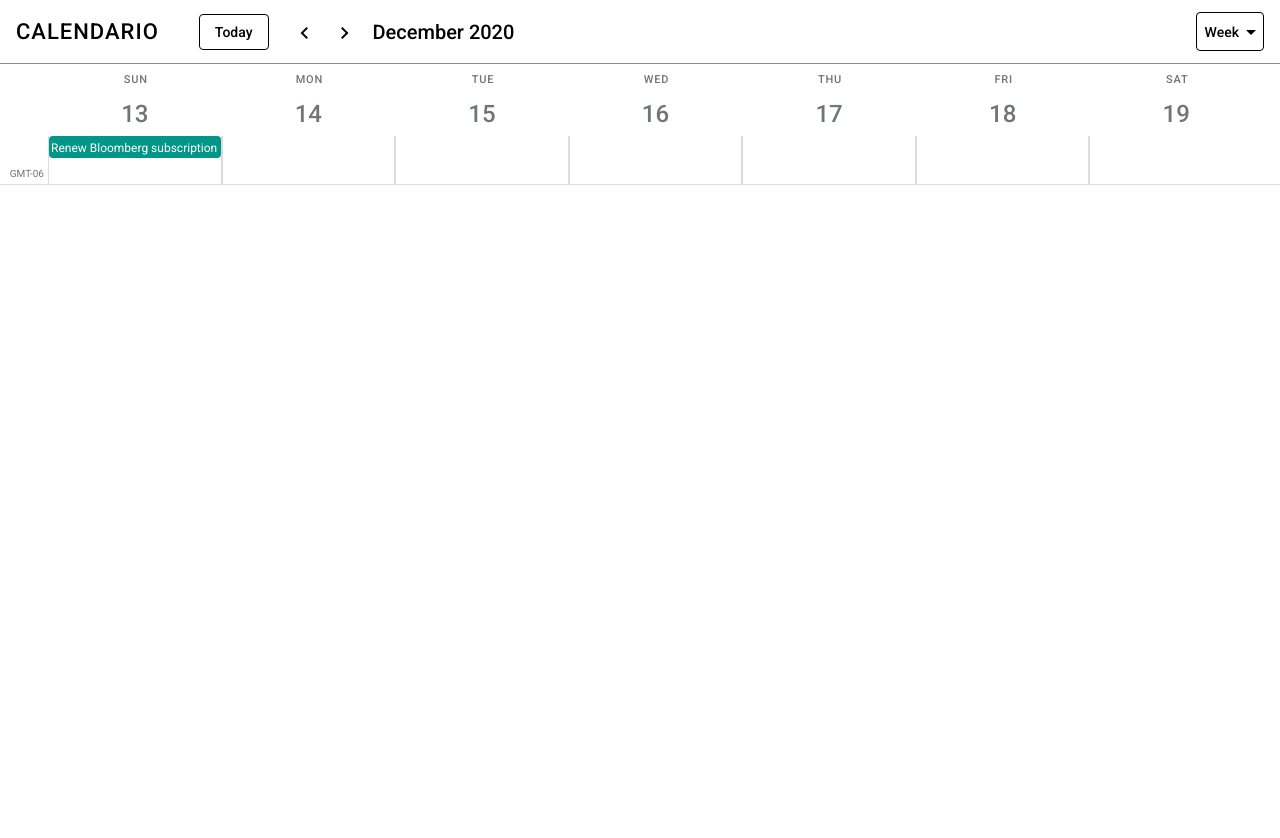
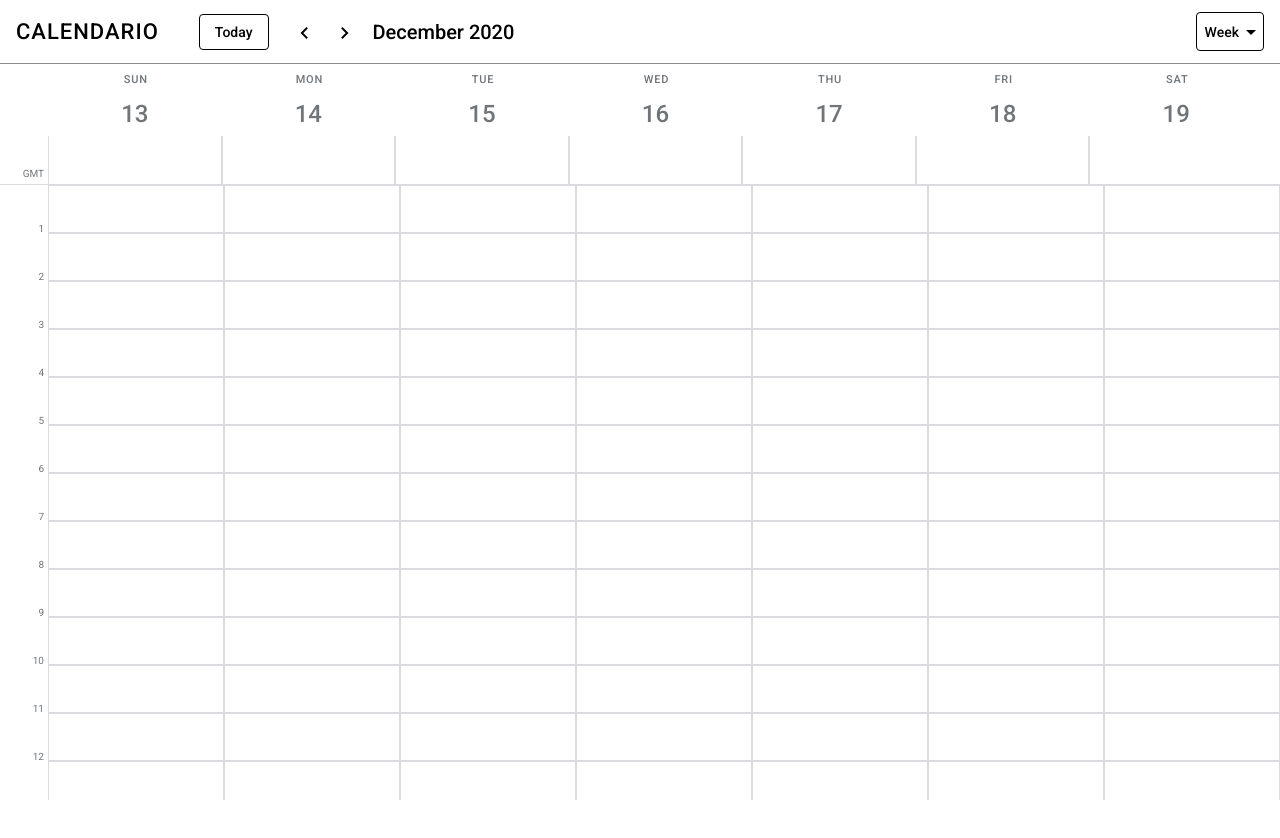
Before and after one commit to danielsprohar/Calendario, an Angular app: page /calendar/week in a window 1280 px wide. Shown: the top 838 px of the page. After the commit the page ends 800 px from the top, so only its background shows below. Built offline with nearby package versions, Linux system fonts and the light colour scheme.

Commit message:
Initial rendering of the calendar grid for WeekView

```diff
--- /dev/null
+++ b/src/app/calendar/builders/week-view-builder.ts
@@ -0,0 +1,61 @@
+import { Injectable } from '@angular/core';
+import { hoursPerDay, daysPerWeek } from 'src/app/services/calendar.service';
+
+@Injectable()
+export class WeekViewBuilder {
+  constructor() {}
+
+  buildTimezoneOffset(): void {
+    const el = document.getElementById('timezoneOffset');
+    if (el) {
+      // Reference: https://developer.mozilla.org/en-US/docs/Web/JavaScript/Reference/Global_Objects/Date/getTimezoneOffset
+      let offset = new Date().getTimezoneOffset() / 60;
+      if (offset > 0) {
+        // Positive value denotes we are west of GMT (-)
+        el.innerHTML = offset / 10 === 1 ? `GMT-${offset}` : `GMT-0${offset}`;
+      } else if (offset < 0) {
+        // Negative value denotes we are east of GMT (+)
+        el.innerHTML = offset / 10 === -1 ? `GMT+${offset}` : `GMT+0${offset}`;
+      }
+    }
+  }
+
+  buildTimeCell(time: number): HTMLDivElement {
+    const cell = document.createElement('div');
+    cell.classList.add('time-cell');
+
+    if (time !== 0 && time !== 24) {
+      const span = document.createElement('span');
+      span.textContent = `${time}`;
+      cell.appendChild(span);
+    }
+
+    return cell;
+  }
+
+  buildCell(): HTMLDivElement {
+    const cell = document.createElement('div');
+    cell.classList.add('cell');
+    return cell;
+  }
+
+  buildCalendar(): void {
+    const calendar = document.getElementById('calendar');
+    if (!calendar) {
+      throw new Error('The "calendar" is not definend');
+    }
+
+    let time = 1;
+    for (let hour = 0; hour < hoursPerDay; hour++) {
+      for (let day = 0; day <= daysPerWeek; day++) {
+        if (day === 0) {
+          calendar.appendChild(this.buildTimeCell(time++));
+        } else {
+          const cell = this.buildCell();
+          cell.id = `${day - 1}-${hour}`;
+          calendar.appendChild(cell);
+        }
+      }
+    }
+  }
+}
--- a/src/app/calendar/week-view/week-view.component.html
+++ b/src/app/calendar/week-view/week-view.component.html
@@ -57,12 +57,12 @@
   <!-- ================================================== -->
   <div class="all-day-events-container">
     <div class="time-offset-cell">
-      <span class="time-offset-label">GMT-06</span>
+      <span id="timezoneOffset" class="timezone-offset-label">GMT</span>
     </div>
     <div id="0" class="cell all-day-event-cell">
-      <div class="event all-day-event">
+      <!-- <div class="event all-day-event">
         <span>Renew Bloomberg subscription</span>
-      </div>
+      </div> -->
     </div>
     <div id="1" class="cell all-day-event-cell"></div>
     <div id="2" class="cell all-day-event-cell"></div>
--- a/src/app/calendar/week-view/week-view.component.scss
+++ b/src/app/calendar/week-view/week-view.component.scss
@@ -3,6 +3,11 @@
 .wrapper {
   display: grid;
   height: inherit;
+  position: absolute;
+  top: 64px;
+  right: 0;
+  bottom: 0;
+  left: 0;
 }
 
 // ===========================================================================
@@ -31,7 +36,6 @@
   grid-template-rows: repeat(24, 48px);
   grid-template-columns: [time-column] 48px repeat(7, 1fr [day-column]);
   overflow-y: scroll;
-  margin-bottom: 65px;
 }
 
 .date-info-container {
@@ -64,7 +68,7 @@
   align-items: center;
 }
 
-.cell {
+:host ::ng-deep .cell {
   display: flex;
   width: 100%;
   align-self: center;
@@ -82,7 +86,7 @@
   justify-self: flex-end;
 }
 
-.time-cell {
+:host ::ng-deep .time-cell {
   align-self: flex-end;
   justify-self: flex-end;
   margin-bottom: -6px;
@@ -100,7 +104,7 @@
 // Misc.
 // ===========================================================================
 
-.time-offset-label {
+.timezone-offset-label {
   color: #70757a;
   font-size: 10px;
 }
--- a/src/app/calendar/week-view/week-view.component.ts
+++ b/src/app/calendar/week-view/week-view.component.ts
@@ -1,15 +1,23 @@
 import { Component, OnInit } from '@angular/core';
+import { MatDialog } from '@angular/material/dialog';
+import { CalendarService } from 'src/app/services/calendar.service';
+import { WeekViewBuilder } from '../builders/week-view-builder';
 
 @Component({
   selector: 'app-week-view',
   templateUrl: './week-view.component.html',
-  styleUrls: ['./week-view.component.scss']
+  styleUrls: ['./week-view.component.scss'],
+  providers: [WeekViewBuilder],
 })
 export class WeekViewComponent implements OnInit {
-
-  constructor() { }
+  constructor(
+    private readonly calendar: CalendarService,
+    private readonly vb: WeekViewBuilder,
+    private readonly dialog: MatDialog
+  ) {}
 
   ngOnInit(): void {
+    this.vb.buildTimezoneOffset();
+    this.vb.buildCalendar();
   }
-
 }
```
